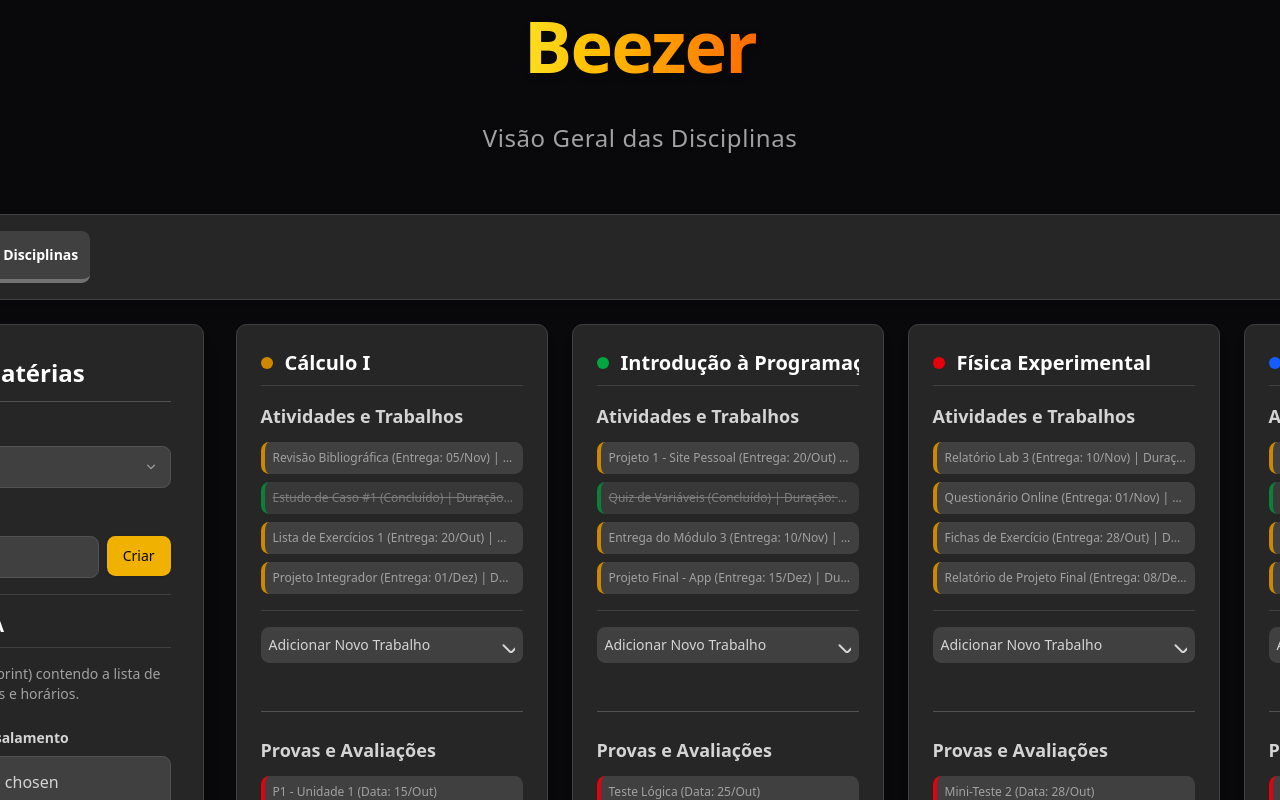
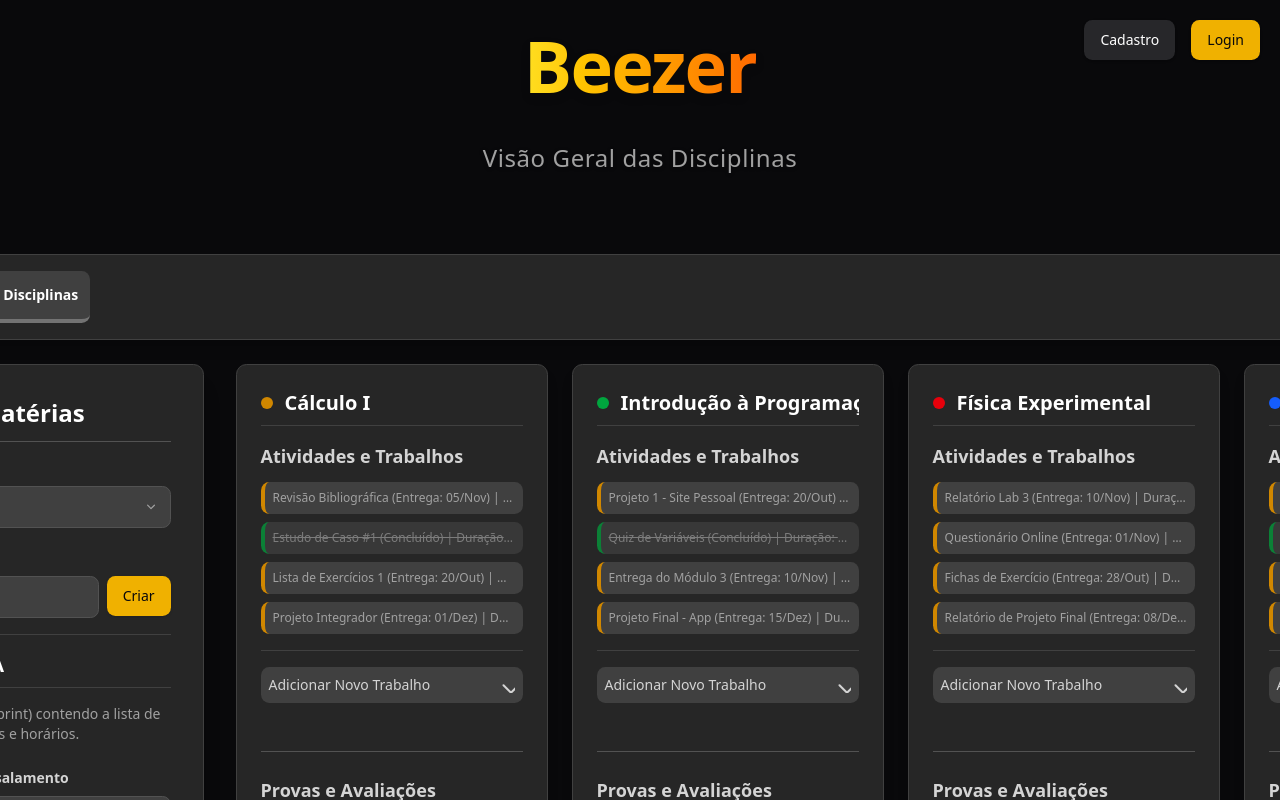
Before and after one commit to ana-borowsky/cronograma-educacional-react, a React (Vite) app in the folder frontend/: page /disciplines in a window 1280 px wide. Shown: the top 800 px of the page. Built offline with nearby package versions, Linux system fonts and the light colour scheme.

Commit message:
Adiciona botões de login e cadastro ao layout

```diff
--- a/frontend/src/components/Layout.jsx
+++ b/frontend/src/components/Layout.jsx
@@ -1,19 +1,48 @@
 import Title from "./Title";
+import { Button } from "@/components/ui/button";
+import { Link } from 'react-router-dom';
 
 const Layout = ({ subtitle, children }) => {
   return (
-    <div className="flex flex-col justify-center place-items-center w-screen min-w-[320px] min-h-[100vh]">
-      <Title>
-        Beezer
-      </Title>
+    <div className="flex flex-col w-screen min-w-[320px] min-h-[100vh]">
 
-      <h3 className="text-xl md:text-2xl font-medium text-neutral-400 mb-10 tracking-wide
-                  drop-shadow-sm">
+      <header className="relative w-full p-5 flex justify-center items-start">
 
-        {subtitle}
-      </h3>
+        <div className="flex flex-col items-center">
+          <Title>
+            Beezer
+          </Title>
+          <h3 className="text-xl md:text-2xl font-medium text-neutral-400 mb-5 tracking-wide
+                      drop-shadow-sm">
+            {subtitle}
+          </h3>
+        </div>
 
-      {children}
+        <div className="absolute top-5 right-5 space-x-4">
+
+          <Button asChild
+            className="bg-secondary text-white"
+            style={{ width: 'auto', paddingLeft: '1rem', paddingRight: '1rem' }}
+          >
+
+            <Link to="/signup">
+              Cadastro
+            </Link>
+          </Button>
+
+          <Button asChild
+            style={{ width: 'auto', paddingLeft: '1rem', paddingRight: '1rem' }}
+          >
+            <Link to="/login">
+              Login
+            </Link>
+          </Button>
+        </div>
+      </header>
+
+      <main className="flex flex-col justify-center items-center flex-grow p-5">
+        {children}
+      </main>
 
     </div>
   );
--- a/frontend/src/pages/Disciplines.jsx
+++ b/frontend/src/pages/Disciplines.jsx
@@ -121,7 +121,7 @@ const Disciplines = () => {
                   />
                 </div>
                 <Button className="w-full" asChild>
-                  <a href="/courselist" >
+                  <a href="/disciplines" >
                     Processar Arquivo
                   </a>
                 </Button>
@@ -178,7 +178,7 @@ const Disciplines = () => {
                 </div>
 
                 <Button className="w-full" asChild>
-                  <a href="/courselist">
+                  <a href="/disciplines">
                     Adicionar Matéria
                   </a>
                 </Button>
```
